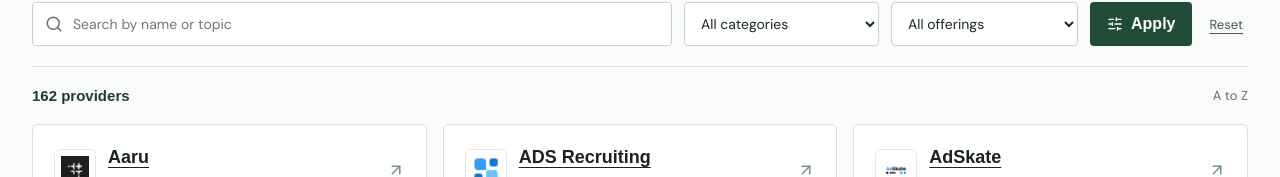
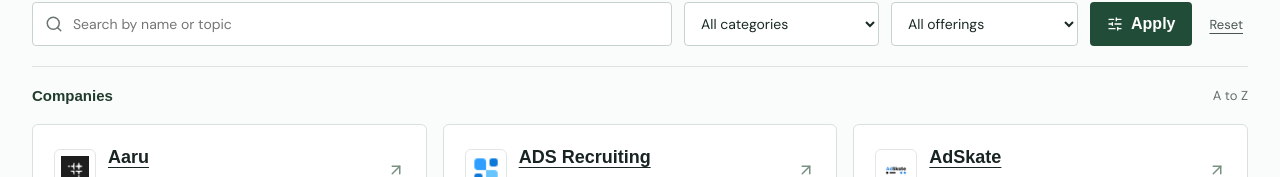
Before and after one commit to aarpee1982/synthetic-research-mvp, a Next.js app: page /providers in a window 1280 px wide. Shown: the part 349-526 px from the top of the page. Built offline with nearby package versions, Linux system fonts and the light colour scheme; a web font is replaced by a local one.

Commit message:
Publish the expanded provider directory listing

```diff
--- a/src/app/providers/page.tsx
+++ b/src/app/providers/page.tsx
@@ -13,5 +13,5 @@
   const s = await searchParams; const q = queryValue(s.q), category = queryValue(s.category), kind = queryValue(s.kind);
   const matched = providers.filter(p => (!q || `${p.name} ${p.summary} ${p.category}`.toLowerCase().includes(q.toLowerCase())) && (!category || p.category === category) && (!kind || p.kind === kind));
   const total = Math.ceil(matched.length / 24), page = pageNumber(s.page, total); const shown = matched.slice((page - 1) * 24, page * 24);
-  return <PublicationFrame><Intro eyebrow="THE PROVIDER DIRECTORY" title="Find your research partner."><p>Synthetic respondents, audience simulations, digital twins and the teams behind them.</p></Intro><section className="industry-wrap pub-wrap"><BrowseFilters action="/providers" query={q} selects={[{name:"category",label:"Categories",value:category,options:providerCategories},{name:"kind",label:"Offerings",value:kind,options:providerKinds}]}/><div className="industry-results"><strong>{matched.length} providers</strong><span>A to Z</span></div><div className="industry-provider-grid">{shown.map(p => <ProviderCard key={p.slug} provider={p}/>)}</div>{!matched.length && <p className="industry-empty">No matches. Try a broader search or reset the filters.</p>}<Pagination page={page} total={total} href={n => queryHref("/providers", {q,category,kind},n)}/><IndustryPromo/></section></PublicationFrame>;
+  return <PublicationFrame><Intro eyebrow="THE PROVIDER DIRECTORY" title="Find your research partner."><p>Synthetic respondents, audience simulations, digital twins and the teams behind them.</p></Intro><section className="industry-wrap pub-wrap"><BrowseFilters action="/providers" query={q} selects={[{name:"category",label:"Categories",value:category,options:providerCategories},{name:"kind",label:"Offerings",value:kind,options:providerKinds}]}/><div className="industry-results"><strong>Companies</strong><span>A to Z</span></div><div className="industry-provider-grid">{shown.map(p => <ProviderCard key={p.slug} provider={p}/>)}</div>{!matched.length && <p className="industry-empty">No matches. Try a broader search or reset the filters.</p>}<Pagination page={page} total={total} href={n => queryHref("/providers", {q,category,kind},n)}/><IndustryPromo/></section></PublicationFrame>;
 }
```
